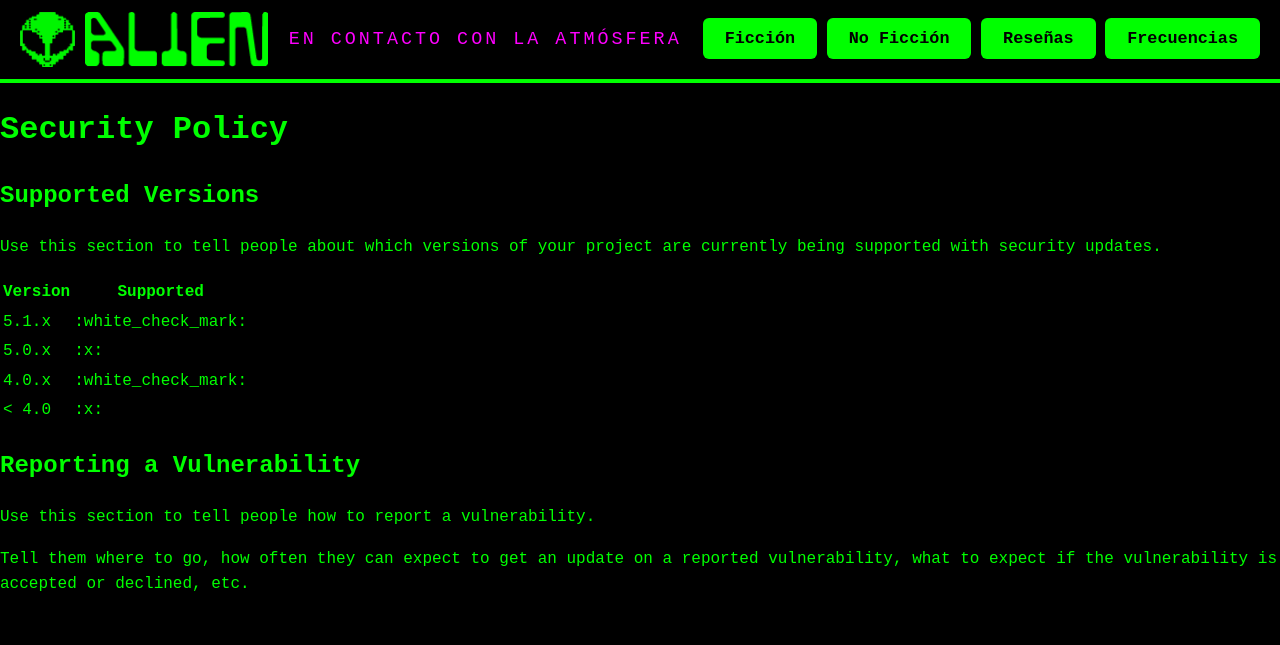
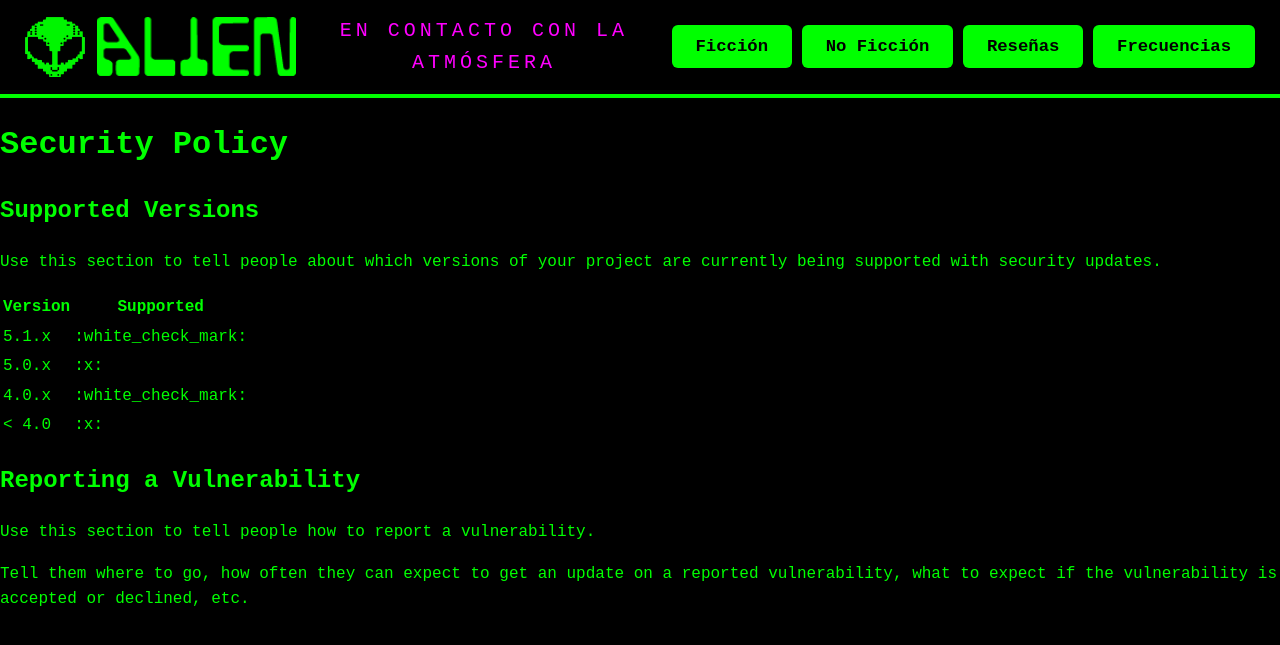
Before and after one commit to alienrevista-nave/Alien-Revista-2.0, a Jekyll site: the page built from SECURITY.md, in a window 1280 px wide. Shown: the top 645 px of the page. Built offline with Jekyll 4.4.1, drawn with Linux system fonts in a browser that asks for light colours; our own code applies the rules of GitHub Pages for plain Markdown files.

Commit message:
Update style.css

```diff
--- a/assets/css/style.css
+++ b/assets/css/style.css
@@ -6,26 +6,19 @@ body {
   padding: 0;
   line-height: 1.6;
 }
-
 /* ==================== HEADER ==================== */
 .header {
   position: sticky;
   top: 0;
   background: #000;
   border-bottom: 4px solid #00ff00;
-  padding: 12px 20px;
+  padding: 15px 25px;
   display: flex;
   align-items: center;
+  justify-content: space-between;
   flex-wrap: wrap;
-  justify-content: space-between;
   gap: 15px;
   z-index: 100;
-}
-
-.logo-container {
-  display: flex;
-  align-items: center;
-  gap: 15px;
 }
 
 .logo-link {
@@ -34,25 +27,28 @@ body {
   text-decoration: none;
 }
 
-.alien-icon { height: 55px; margin-right: 10px; }
-.alien-text { height: 55px; }
+.alien-icon { height: 60px; margin-right: 12px; }
+.alien-text { height: 60px; }
 
 .tagline {
   color: #ff00ff;
-  font-size: 1.15em;
-  letter-spacing: 3px;
+  font-size: 1.25em;
+  letter-spacing: 4px;
   text-transform: uppercase;
+  text-align: center;
+  flex: 1;
+  min-width: 280px;
 }
 
-/* Botones verdes estilo mockup */
+/* Botones verdes */
 .nav-btn {
   background: #00ff00;
   color: #000;
-  padding: 11px 22px;
+  padding: 12px 24px;
   border-radius: 6px;
   text-decoration: none;
   font-weight: bold;
-  font-size: 1.05em;
+  font-size: 1.08em;
   transition: all 0.3s ease;
   white-space: nowrap;
 }
@@ -63,25 +59,34 @@ body {
   transform: scale(1.05);
 }
 
-/* Hamburguesa */
+/* Ovni hamburguesa */
 .menu-toggle { display: none; }
 
 .hamburger {
-  font-size: 2.5em;
-  color: #ff00ff;
+  font-size: 2.2em;
   cursor: pointer;
   display: none;
   margin-left: auto;
+  transition: transform 0.3s;
+}
+
+.hamburger:hover {
+  transform: rotate(20deg);
 }
 
 /* ==================== RESPONSIVE ==================== */
-@media (max-width: 900px) {
+@media (max-width: 992px) {
   .header {
-    padding: 12px 15px;
+    padding: 12px 18px;
   }
 
   .tagline {
-    display: none;
+    font-size: 1.1em;
+    letter-spacing: 3px;
+    min-width: auto;
+    order: 3;
+    width: 100%;
+    margin-top: 8px;
   }
 
   .nav {
@@ -92,7 +97,7 @@ body {
     left: 0;
     width: 100%;
     background: #000;
-    padding: 20px;
+    padding: 25px;
     border-top: 4px solid #00ff00;
     gap: 12px;
   }
@@ -100,7 +105,7 @@ body {
   .nav-btn {
     text-align: center;
     padding: 16px;
-    font-size: 1.1em;
+    font-size: 1.15em;
   }
 
   .hamburger {
@@ -112,11 +117,7 @@ body {
   }
 }
 
-/* Quitar checkbox visible */
+/* Ocultar checkbox */
 input[type="checkbox"].menu-toggle {
   display: none !important;
 }
-/* Quitar el cuadradito blanco */
-input[type="checkbox"] {
-  display: none;
-}
```
